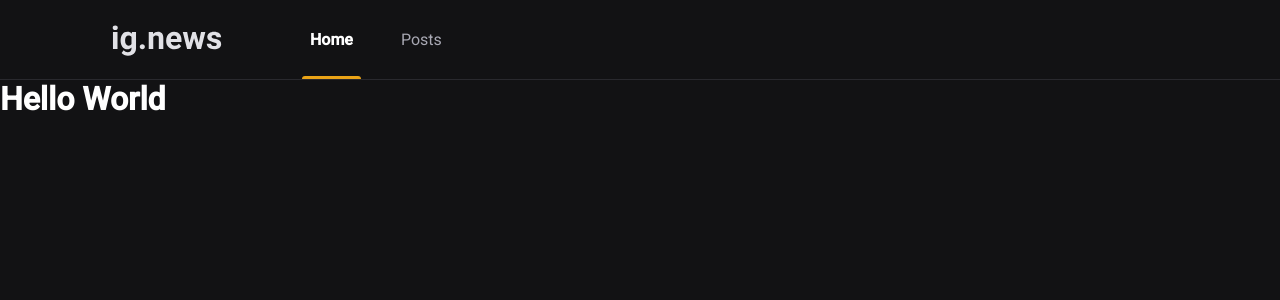
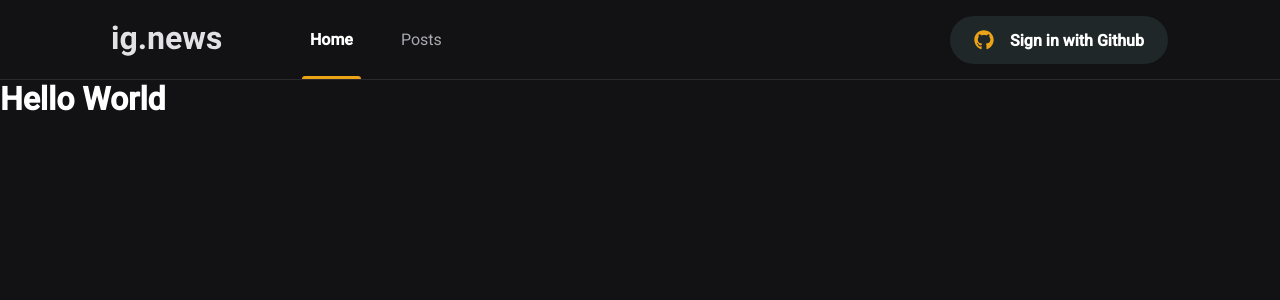
Before and after one commit to 2dreet/ig.news.nextjs, a Next.js app: page / in a window 1280 px wide. Shown: the top 300 px of the page. Built offline with nearby package versions, Linux system fonts and the light colour scheme.

Commit message:
Componente de SignIn

```diff
--- a/package.json
+++ b/package.json
@@ -12,6 +12,7 @@
     "next": "11.1.2",
     "react": "17.0.2",
     "react-dom": "17.0.2",
+    "react-icons": "^4.3.1",
     "sass": "^1.42.1"
   },
   "devDependencies": {
--- a/src/components/Header/index.tsx
+++ b/src/components/Header/index.tsx
@@ -1,3 +1,4 @@
+import { SignInButton } from '../SigninButton';
 import styles from './styles.module.scss';
 
 export function Header() {
@@ -9,6 +10,8 @@
           <a className={styles.active}>Home</a>
           <a>Posts</a>
         </nav>
+
+        <SignInButton />
       </div>
     </header>
   )
--- a/src/components/Header/styles.module.scss
+++ b/src/components/Header/styles.module.scss
@@ -56,4 +56,9 @@
        }
      }
   }
+
+  // aqui faz com que o botao vai todo para a direita
+  button {
+    margin-left: auto;
+  }
 }
--- /dev/null
+++ b/src/components/SigninButton/index.tsx
@@ -0,0 +1,28 @@
+import { FaGithub } from 'react-icons/fa';
+import { FiX } from 'react-icons/fi';
+
+import styles from './styles.module.scss';
+export function SignInButton() {
+
+  const isUserLoggedIn = false;
+  // aqui é retornado um botão caso o usuario esteja logado
+  // e retornado outro botão caso o usuario não esteja logado
+  return isUserLoggedIn ? (
+    <button
+      type="button"
+      className={styles.signInButton}
+    >
+      <FaGithub color="#04d361" />
+      José Augusto
+      <FiX color="#737380" className={styles.closeIcon}/>
+    </button>
+  ) : (
+    <button
+      type="button"
+      className={styles.signInButton}
+    >
+      <FaGithub color="#eba417" />
+      Sign in with Github
+    </button>
+  )
+}
--- /dev/null
+++ b/src/components/SigninButton/styles.module.scss
@@ -0,0 +1,39 @@
+.signInButton {
+  height: 3rem;
+  border-radius: 3rem;
+  background: var(--gray-850);
+  border: 0;
+  padding: 0 1.5rem;
+
+  display: flex;
+  align-items: center;
+  justify-content: center;
+
+  color: var(--white);
+  font-weight: bold;
+
+  svg {
+    width: 20px;
+    height: 20px;
+  }
+
+  // aqui apenas o primeiro componente svg vai receber o estilo
+  svg:first-child {
+    margin-right: 1rem;
+  }
+
+  // aqui o svg com o className closeIcon vai receber o estilo
+  svg.closeIcon {
+    margin-left: 1rem;
+  }
+
+
+  // aqui definimos a transicao do efeito de hover e não hover
+  transition: filter 0.2s;
+
+  // aqui toda vez que o usuario passar com o mouse por cima do botão
+  // vai escurecer em 0.8
+  &:hover {
+    filter: brightness(0.8);
+  }
+}
--- a/src/styles/global.scss
+++ b/src/styles/global.scss
@@ -10,6 +10,7 @@
   --gray-100: #e1e1e6;
   --gray-300: #a8a8b3;
   --gray-800: #29292e;
+  --gray-850: #1f2729;
   --gray-900: #121214;
 
   --cyan-500: #61dafb;
```
Also changed, not shown: 1 other file (tests, documents, lock files or other folders).
